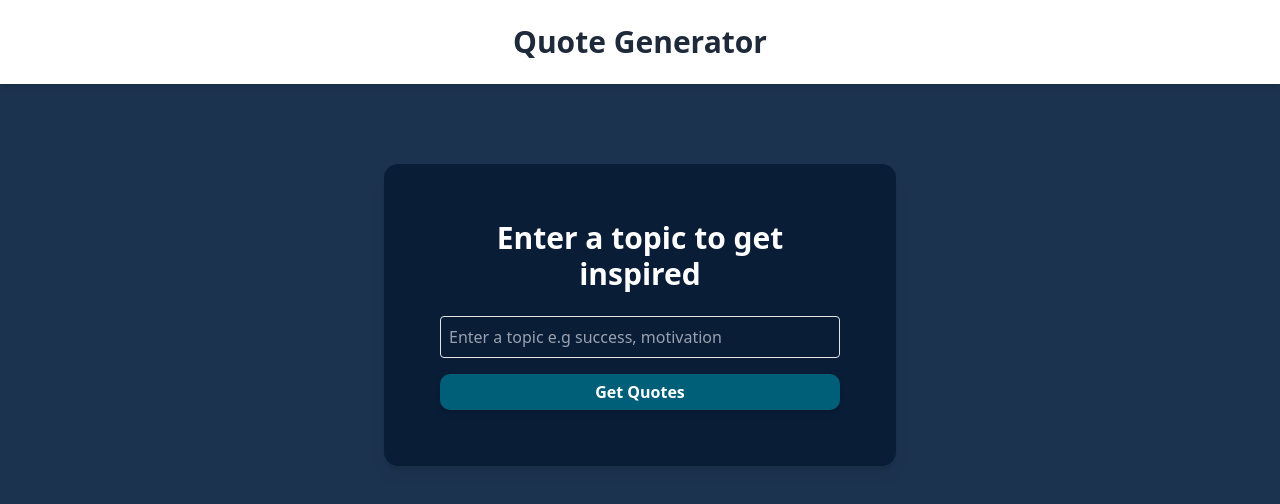
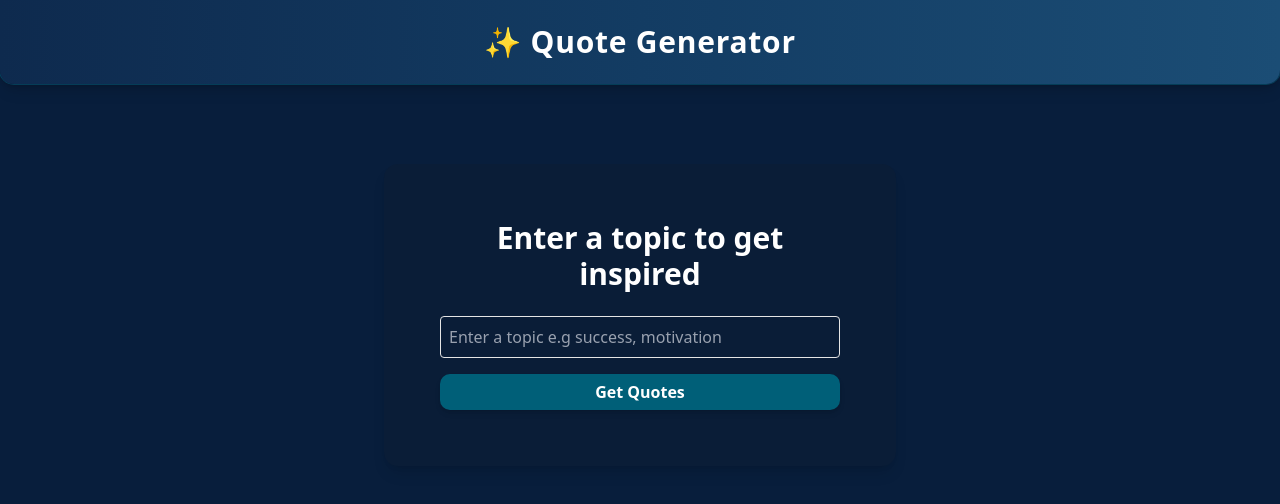
Before and after one commit to waleeja25/Nexium_Waleeja-Ali_Assignment1, a Next.js app in the folder quote-generator/: page / in a window 1280 px wide. Shown: the top 504 px of the page. Built offline with nearby package versions, Linux system fonts and the light colour scheme.

Commit message:
Update layout.tsx

```diff
--- a/quote-generator/app/layout.tsx
+++ b/quote-generator/app/layout.tsx
@@ -11,8 +11,10 @@ import { ReactNode } from 'react';
 export default function RootLayout({ children }: { children: ReactNode }) {
   return (
     <html lang="en">
-      <body className="min-h-screen bg-[#1c3350] text-black">
-       < header className="w-full bg-white shadow-md p-6 text-center text-3xl font-extrabold text-gray-800">Quote Generator</header>
+     <body className="min-h-screen bg-[#081e3c] text-black">
+      <header className="w-full bg-gradient-to-r from-[#0e2a4e] via-[#133c63] to-[#1b4d75] shadow-lg ring-1 ring-cyan-400/20 p-6 text-center text-3xl font-extrabold text-white tracking-wide drop-shadow-md rounded-b-xl">
+        ✨ Quote Generator
+      </header>
         <main className="p-4">{children}</main>
       </body>
     </html>
```
